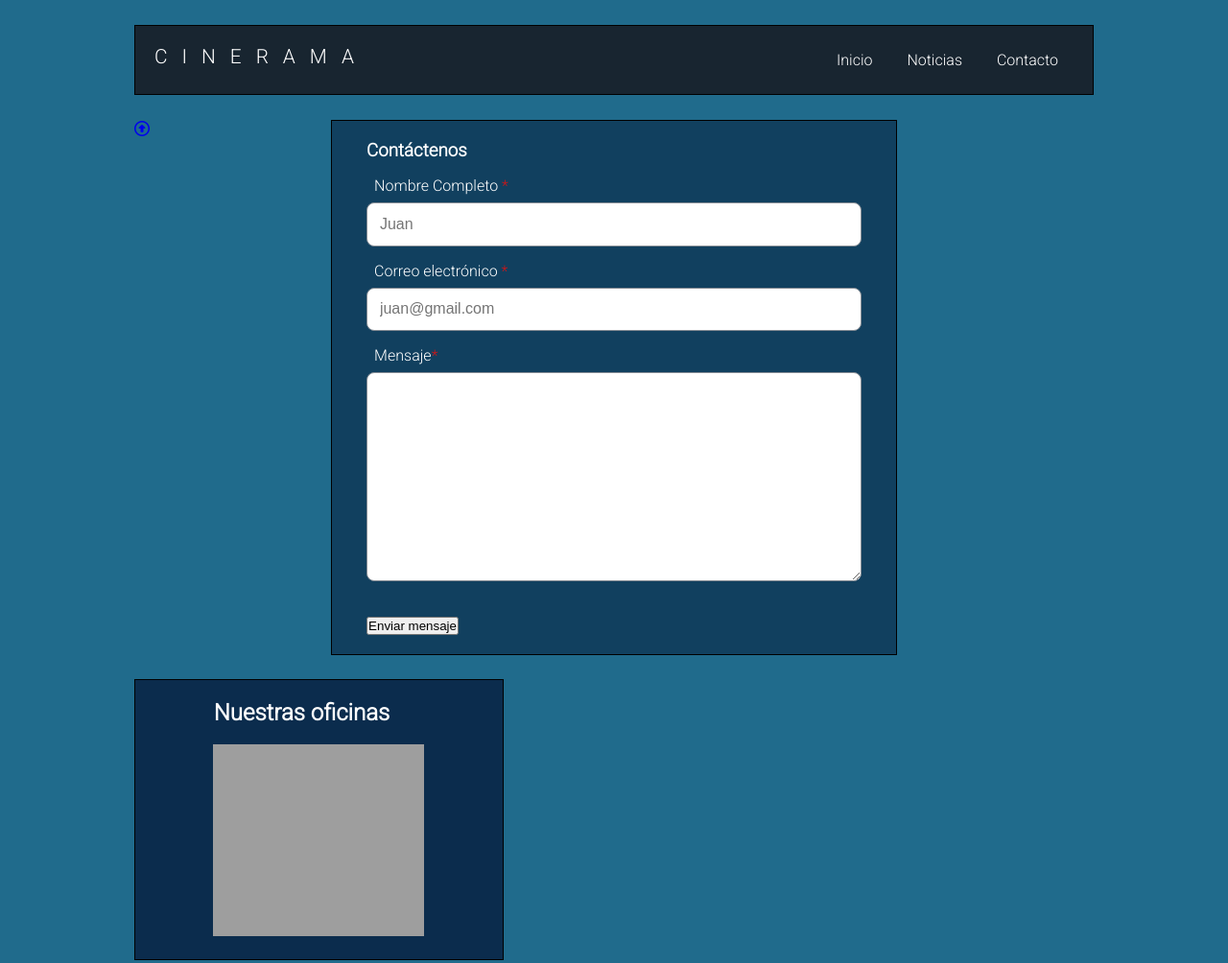
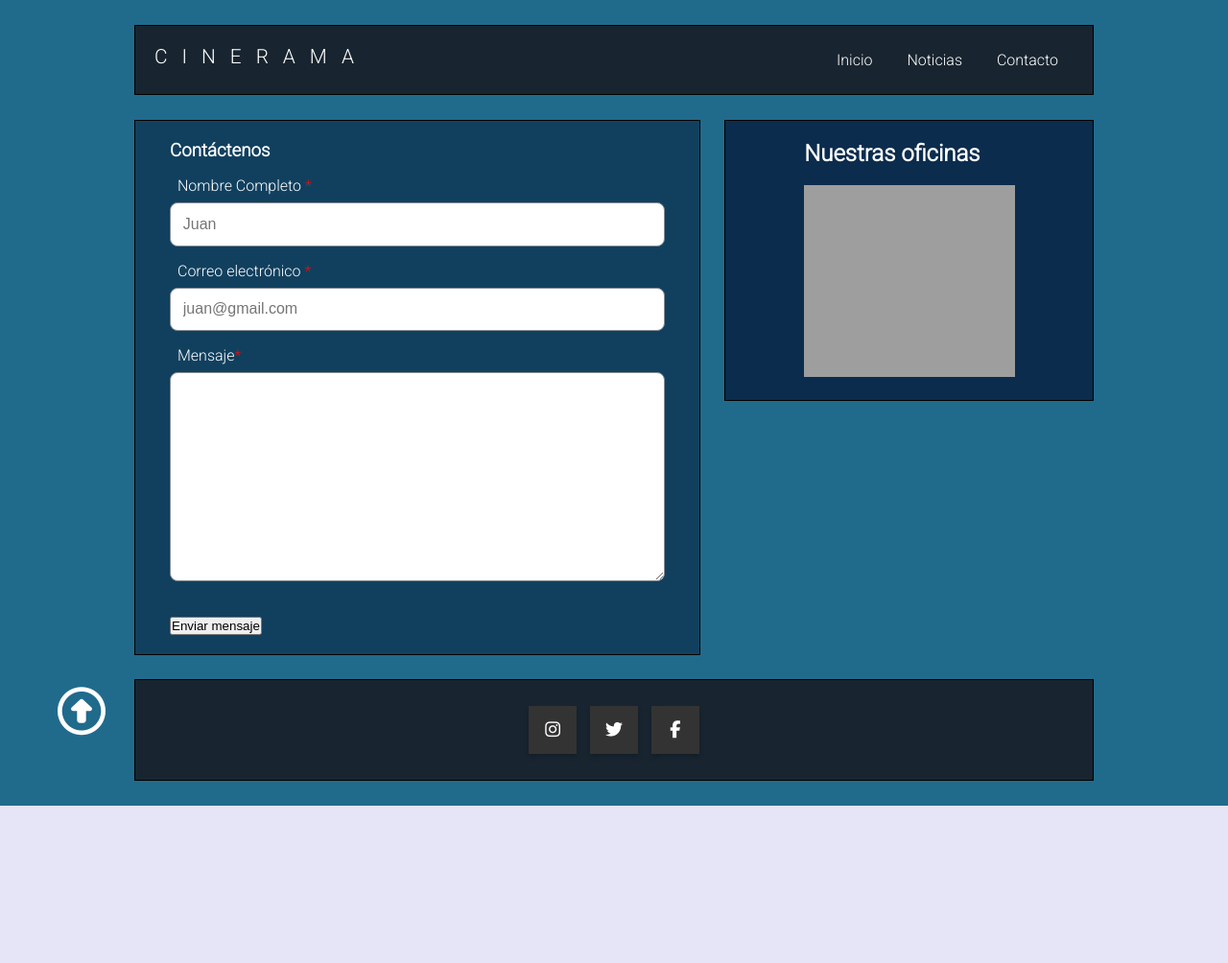
Before and after one commit to Miwel-Site/cinerama, a plain HTML site: page contacto.html in a window 1280 px wide. Shown: the top 1004 px of the page at 96% size. After the commit the page ends 840 px from the top, so only its background shows below. Drawn offline with Linux system fonts and the light colour scheme; grey boxes are pictures that could not be loaded.

Commit message:
Add files via upload
Ajuste por nabo, me olvidé la flecha en la pagina del formulario

```diff
--- a/css/styles-form.css
+++ b/css/styles-form.css
@@ -4,6 +4,8 @@
   margin: 0;
   padding: 0;
 }
+
+/* Footer */
 
 :root {
   --instagram: #e4405f;
@@ -56,6 +58,8 @@
  .redes ul li .facebook:hover {
    background: var(--facebook);
  }
+
+ /* Página */
 
  body {
   background-color: #e5e5f7;
@@ -242,6 +246,24 @@ justify-content: space-between;
   font-family: inherit;
 }
 
+/* up Button */
+.btnup{
+  position:fixed;
+  width:40px;
+  height:40px;
+  bottom:60px;
+  left:60px;
+  color: #fff;
+  border-radius:50px;
+  text-align:center;
+  font-size:50px;
+  z-index:100;
+}
+
+.my-btnup{
+  margin-top:16px;
+}
+
 /* MEDIA QUERIES */
 
 @media only screen and (max-width: 768px) {
```
